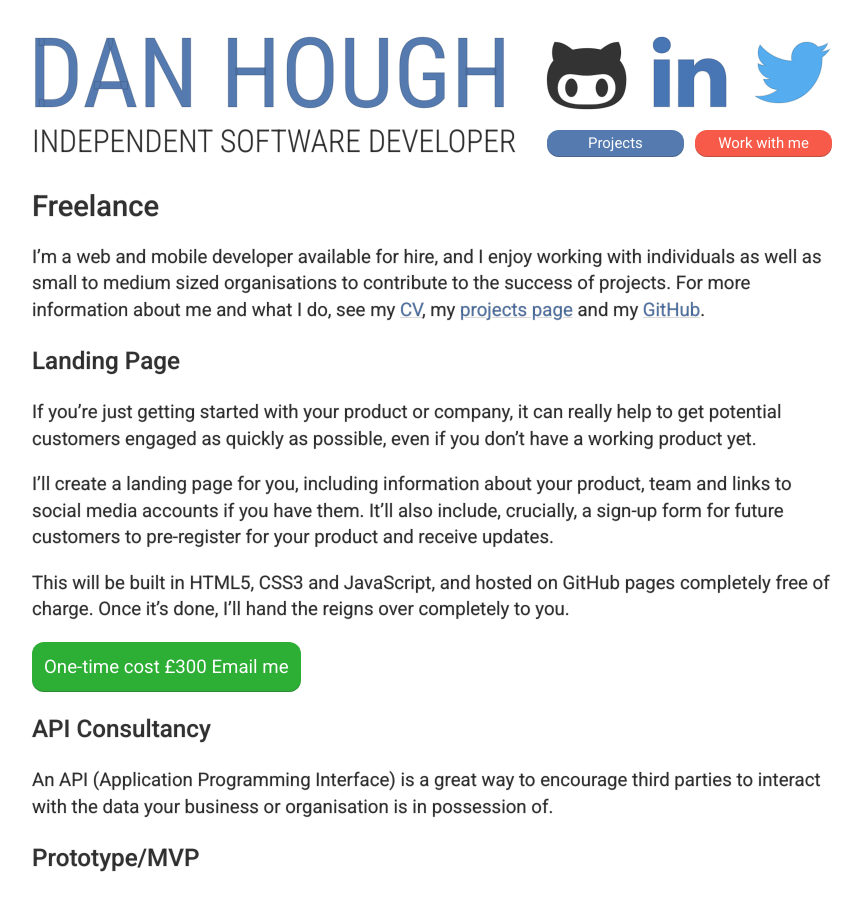
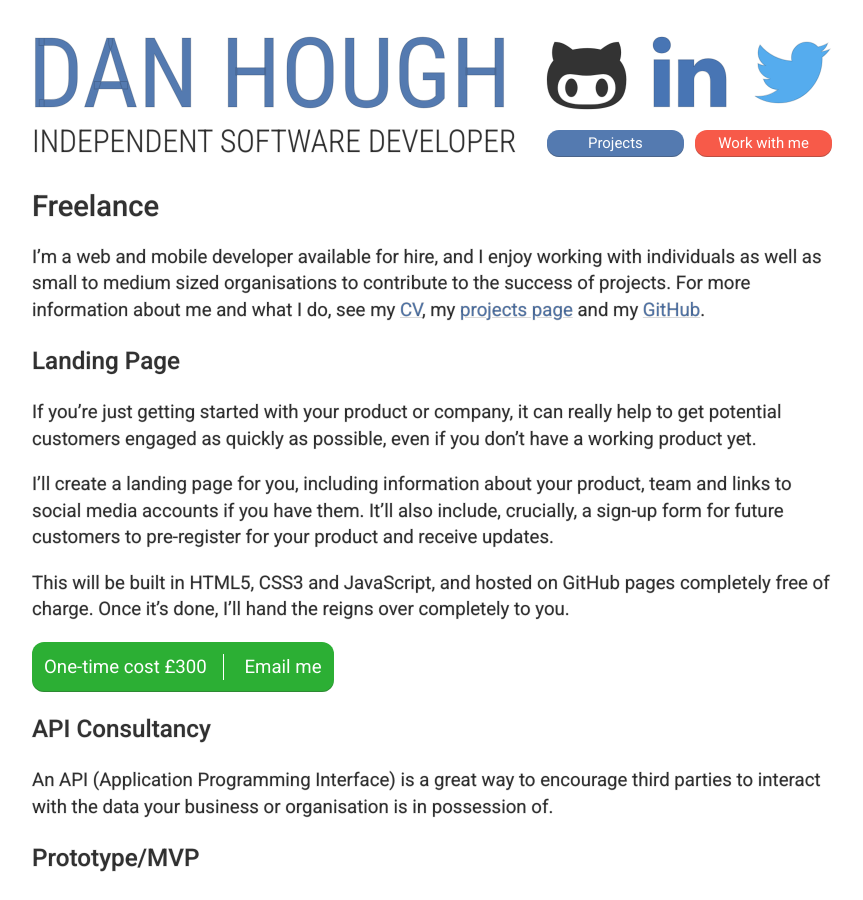
Before and after one commit to basicallydan/danhough.com, a Jekyll site: the page built from freelance/index.markdown, in a window 1280 px wide. Shown: the whole page, without its empty margins (208-1071 px from the left). Built offline with Jekyll 4.4.1, drawn with Linux system fonts in a browser that asks for light colours; Markdown is read by kramdown in place of the engine named in the settings.

Commit message:
Freelance page coming along nicely

```diff
--- a/freelance/index.markdown
+++ b/freelance/index.markdown
@@ -16,9 +16,11 @@ I'll create a landing page for you, including information about your product, te
 This will be built in HTML5, CSS3 and JavaScript, and hosted on GitHub pages completely free of charge. Once it's done, I'll hand the reigns over completely to you.
 
 <a href="mailto:dan@danhough.com&subject=Landing Page" class="button button-product">
-	<span>One-time cost</span>
-	<span class="cost">£300</span>
-	<span>Email me</span>
+	<span class="left">
+		<span>One-time cost</span>
+		<span class="cost">£300</span>
+	</span>
+	<span class="right">Email me</span>
 </a>
 
 ### API Consultancy
--- a/scss/main.css
+++ b/scss/main.css
@@ -2642,6 +2642,13 @@ a:visited {
   color: #fefefe;
   -webkit-text-stroke: 0px;
   text-decoration: none; }
+  .button-product .left {
+    border-right: 1px solid white;
+    padding-right: 1rem;
+    margin-right: 1rem;
+    display: inline-block; }
+  .button-product .right {
+    display: inline-block; }
   .button-product:hover {
     -webkit-transition: color 0.2s ease-in-out;
     -moz-transition: color 0.2s ease-in-out;
```
Also changed, not shown: scss/main.scss (+10 -3 lines).
